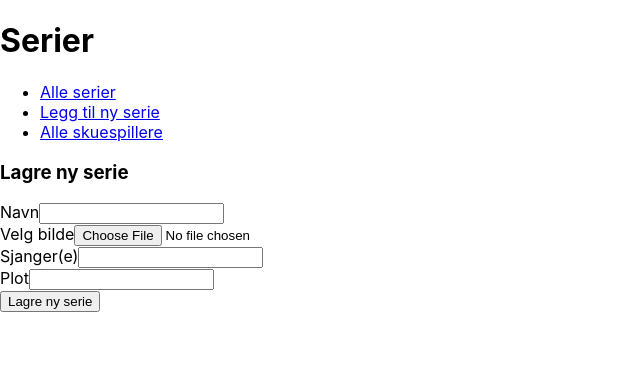
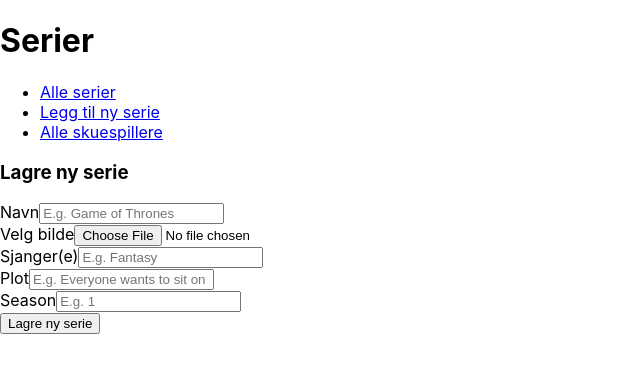
Before and after one commit to thensrud/tv-series_fullstack-web, a React (Create React App) app in the folder tvseries/: page /create-series in a window 1280 px wide. Shown: the top 372 px of the page, without its empty margins (0-640 px from the left). Built offline with nearby package versions, Linux system fonts and the light colour scheme.

Commit message:
Trying to post seasons and episodes from frontend form, NOT WORKING yet

```diff
--- a/tvseries/src/components/series/CreateSeriesForm.tsx
+++ b/tvseries/src/components/series/CreateSeriesForm.tsx
@@ -1,13 +1,19 @@
-import { FC, ChangeEvent, useState } from "react";
-import { seriesService } from "../../services/seriesService";
-import { ISeries } from "../../interfaces/ISeries";
+import { FC, ChangeEvent, useState } from 'react';
+import { seriesService } from '../../services/seriesService';
+import { ISeries } from '../../interfaces/ISeries';
 
 const CreateSeriesForm: FC = () => {
 	const [newSeries, setNewSeries] = useState<ISeries>({
-    name: "",
-    image: "",
-    plot: "",
-    genre: "",
+		name: '',
+		image: '',
+		plot: '',
+		genre: '',
+		seasons: [
+			{
+				seasonNumber: '',
+				episodes: [''],
+			},
+		],
 	});
 	const [newImage, setNewImage] = useState<File>();
 
@@ -16,22 +22,25 @@ const CreateSeriesForm: FC = () => {
 		let { value } = event.target;
 
 		switch (name) {
-      case "name":
+			case 'name':
 				setNewSeries({ ...newSeries, name: value });
 				break;
-      case "image":
+			case 'image':
 				let { files } = event.target;
 				if (files) {
 					setNewSeries({ ...newSeries, image: files[0].name });
 					setNewImage(files[0]);
 				}
 				break;
-      case "genre":
+			case 'genre':
 				setNewSeries({ ...newSeries, genre: value });
 				break;
-      case "plot":
+			case 'plot':
 				setNewSeries({ ...newSeries, plot: value });
 				break;
+			// case 'seasonNumber':
+			// 	setNewSeries({ ...newSeries });
+			// 	break;
 		}
 	};
 
@@ -43,7 +52,12 @@ const CreateSeriesForm: FC = () => {
 		<section>
 			<div>
 				<label>Navn</label>
-        <input onChange={handleChange} name="name" type="text" />
+				<input
+					onChange={handleChange}
+					name="name"
+					type="text"
+					placeholder="E.g. Game of Thrones"
+				/>
 			</div>
 			<div>
 				<label>Velg bilde</label>
@@ -51,11 +65,30 @@ const CreateSeriesForm: FC = () => {
 			</div>
 			<div>
 				<label>Sjanger(e)</label>
-        <input onChange={handleChange} name="genre" type="text" />
+				<input
+					onChange={handleChange}
+					name="genre"
+					type="text"
+					placeholder="E.g. Fantasy"
+				/>
 			</div>
 			<div>
 				<label>Plot</label>
-        <input onChange={handleChange} name="plot" type="text" />
+				<input
+					onChange={handleChange}
+					name="plot"
+					type="text"
+					placeholder="E.g. Everyone wants to sit on a throne"
+				/>
+			</div>
+			<div>
+				<label>Season</label>
+				<input
+					onChange={handleChange}
+					name="seasonNumber"
+					type="text"
+					placeholder="E.g. 1"
+				/>
 			</div>
 
 			<input onClick={postNewSeries} type="button" value="Lagre ny serie" />
```
Also changed, not shown: tvseries/src/components/series/SeriesList.tsx (+4 -4 lines), tvseries/src/interfaces/ISeries.ts (+11 -6 lines), 10 other files (tests, documents, lock files or other folders). Lines whose indentation alone changed are shown as unchanged.
